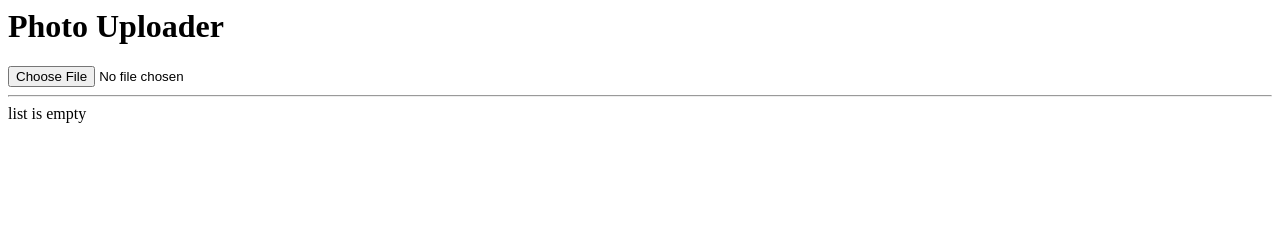
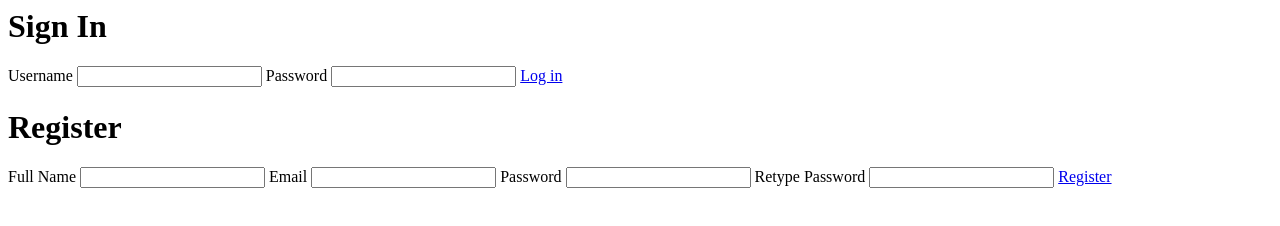
Before and after one commit to mstallmo/Assignment-4, a plain HTML site: page client/index.html in a window 1280 px wide. Drawn offline with Linux system fonts and the light colour scheme; no server answers.

Commit message:
Authentication

```diff
--- a/authenticate.js
+++ b/authenticate.js
@@ -1,4 +1,3 @@
-
 function authenticate(name, pass, collection, userType, db, fn) {
 	console.log('userID: '+ name +' password: '+ pass + " collection: " + collection + ' userType: ' + userType +' accepted to authenticate');
 	db.collection(collection).findOne({userID:name, password:pass, userType:userType}, function(err, user) {
--- a/client/index.html
+++ b/client/index.html
@@ -168,11 +168,37 @@ function addNew()
 
 </head>
 <body onload='updateList()'>
-	<h1> Photo Uploader </h1>
-    <input type='file' id='fileUpload' onchange='addNew()'>
-	<hr>
-	<div id="list">
-		list is empty
+	<div style='display: none' id='postlogin'>
+		<h1> Photo Uploader </h1>
+    	<input type='file' id='fileUpload' onchange='addNew()'>
+			<hr>
+			<div id="list">
+				list is empty
+			</div>
+	</div>
+
+	<div id='prelogin'>
+		<div class='box'>
+			<h1> Sign In</h1>
+			<label for='username'> Username </label>
+			<input type='text' id='username'>
+			<label for'password'> Password </label>
+			<input type='password' id='password'>
+			<a href='javascript:login()'> Log in </a>
+		</div>
+
+		<div class='box'>
+			<h1>Register</h1>
+			<label for='nameReg'>Full Name </label>
+			<input type='text' id='nameReg'>
+			<label for='usernameReg'> Email </label>
+			<input type='email' id='usernameReg'>
+			<label for='passwordReg'> Password </label>
+			<input type='password' id='passwordReg'>
+			<label for='passwordReg1'> Retype Password </label>
+			<input type='password' id='passwordReg1'>
+			<a href='javascript:register()'> Register </a>
+		</div>
 	</div>
 </body>
 
```
